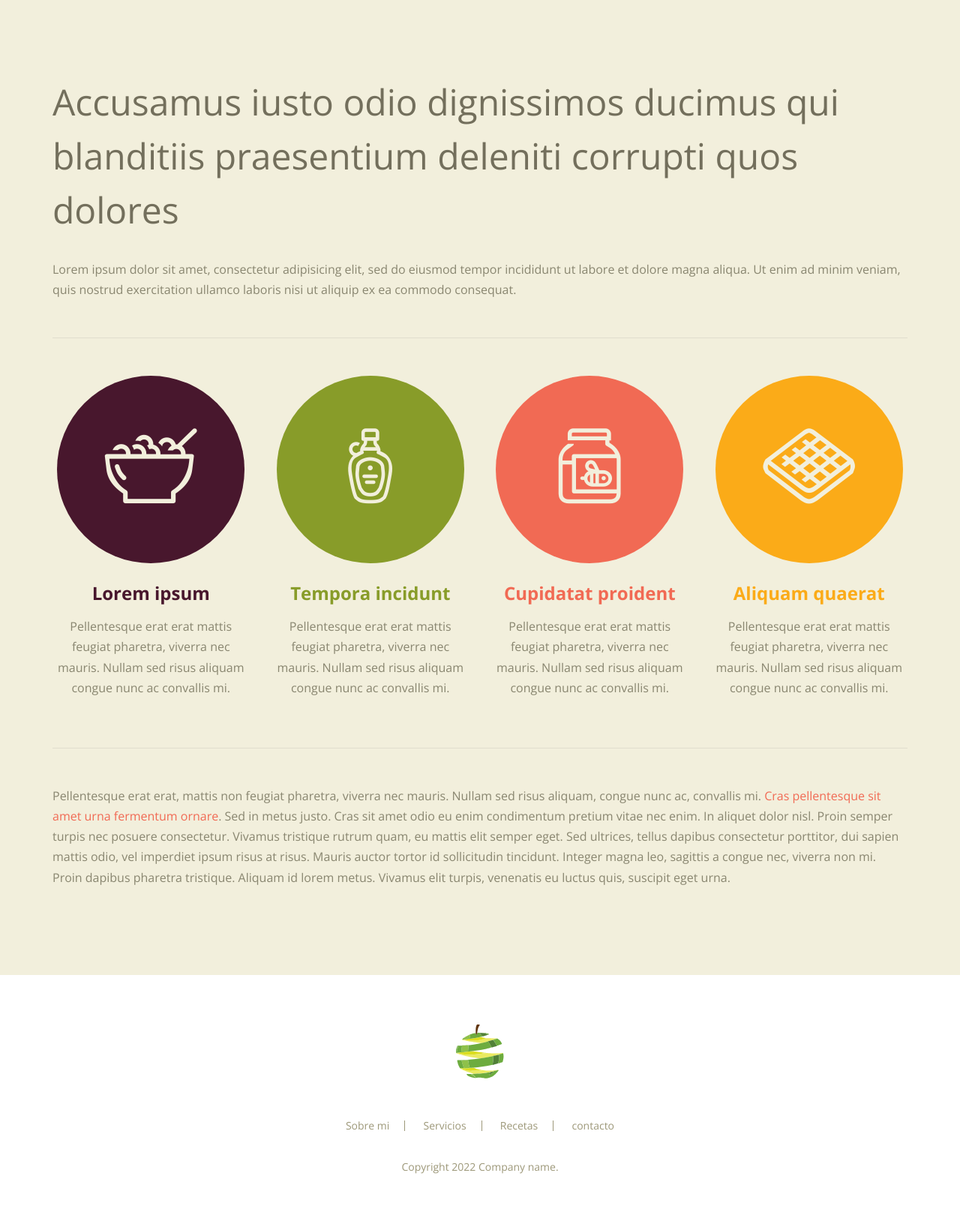
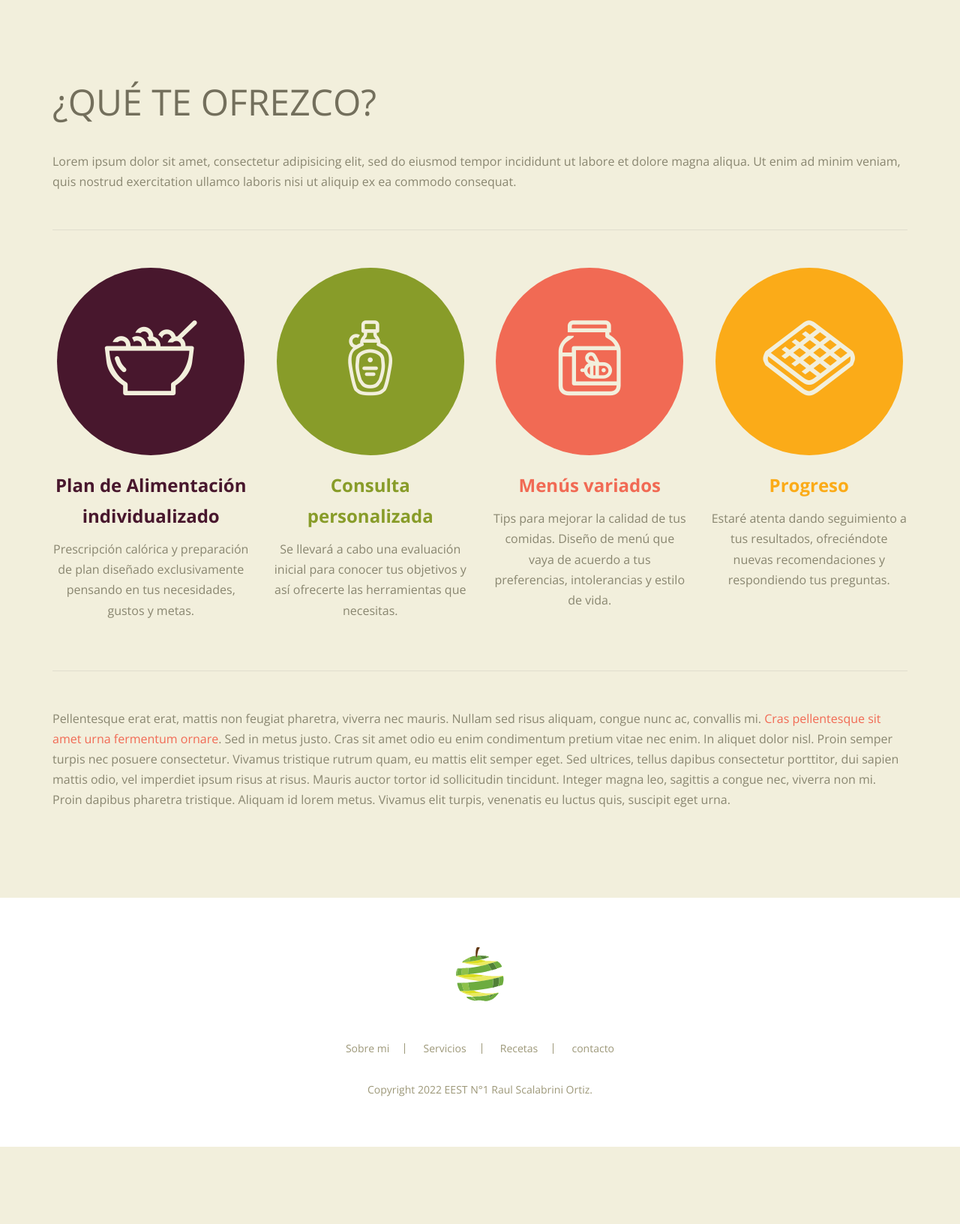
Before and after one commit to Lemengeton/nutricionista, a PHP site: page /offer.php in a window 1280 px wide. Shown: the part 101-1733 px from the top of the page at 75% size. After the commit the page ends 1630 px from the top, so only its background shows below. Run offline with PHP 8.4, Linux system fonts and the light colour scheme.

Commit message:
git Merge branch 'main' of https://github.com/Lemengeton/nutricionista

```diff
--- a/footer.html
+++ b/footer.html
@@ -10,7 +10,7 @@
             <a href="contacto.php">contacto</a>
         </nav>
         <div class="colophon">
-            <p>Copyright 2022 Company name.</p>
+            <p>Copyright 2022 EEST N°1 Raul Scalabrini Ortiz.</p>
         </div>
     </div>
 </footer>
--- a/header.php
+++ b/header.php
@@ -18,8 +18,8 @@
                 session_start();
                 if(isset($_SESSION['DNI_Usuario']))
                 {
-                    echo '<li class="menu-item"><a href="ingresar_recetas.php">Subir recetas</a></li>
-                <li class="menu-item"><a href="backend/cerrar_sesion.php">cerrar sesion</a></li>';
+                    echo '<li class="menu-item"><a href="ingresar_recetas.php">Subir Receta</a></li>
+                <li class="menu-item"><a href="backend/cerrar_sesion.php">Cerrar Sesion</a></li>';
                 }else{
                     echo '<li class="menu-item"><a href="login.php">Login</a></li>';
                 } ?>
--- a/offer.php
+++ b/offer.php
@@ -33,7 +33,7 @@
 				<div class="content">
 					<div class="container">
 
-						<h2 class="entry-title">Accusamus iusto odio dignissimos ducimus qui blanditiis praesentium deleniti corrupti quos dolores</h2>
+						<h2 class="entry-title">¿QUÉ TE OFREZCO?</h2>
 						<p>Lorem ipsum dolor sit amet, consectetur adipisicing elit, sed do eiusmod tempor incididunt ut labore et dolore magna aliqua. Ut enim ad minim veniam, quis nostrud exercitation ullamco laboris nisi ut aliquip ex ea commodo consequat. </p>
 
 						<hr>
@@ -42,37 +42,36 @@
 							<div class="col-md-3">
 								<div class="feature color-purple">
 									<div class="feature-icon"><i class="icon-bowl"></i></div>
-									<h3 class="feature-title">Lorem ipsum</h3>
-									<p>Pellentesque erat erat mattis feugiat pharetra, viverra nec mauris. Nullam sed risus aliquam congue nunc ac convallis mi. </p>
+									<h3 class="feature-title">Plan de Alimentación individualizado</h3>
+									<p>Prescripción calórica y preparación de plan diseñado exclusivamente pensando en tus necesidades, gustos y metas.</p>
 								</div>
 							</div>
 							<div class="col-md-3">
 								<div class="feature color-green">
 									<div class="feature-icon"><i class="icon-oil"></i></div>
-									<h3 class="feature-title">Tempora incidunt</h3>
-									<p>Pellentesque erat erat mattis feugiat pharetra, viverra nec mauris. Nullam sed risus aliquam congue nunc ac convallis mi. </p>
+									<h3 class="feature-title">Consulta personalizada</h3>
+									<p>Se llevará a cabo una evaluación inicial para conocer tus objetivos y así ofrecerte las herramientas que necesitas. </p>
 								</div>
 							</div>
 							<div class="col-md-3">
 								<div class="feature color-pink">
 									<div class="feature-icon"><i class="icon-honey"></i></div>
-									<h3 class="feature-title">Cupidatat proident</h3>
-									<p>Pellentesque erat erat mattis feugiat pharetra, viverra nec mauris. Nullam sed risus aliquam congue nunc ac convallis mi. </p>
+									<h3 class="feature-title">Menús variados</h3>
+									<p>Tips para mejorar la calidad de tus comidas. Diseño de menú que vaya de acuerdo a tus preferencias, intolerancias y estilo de vida.</p>
 								</div>
 							</div>
 							<div class="col-md-3">
 								<div class="feature color-orange">
 									<div class="feature-icon"><i class="icon-chocolate"></i></div>
-									<h3 class="feature-title">Aliquam quaerat</h3>
-									<p>Pellentesque erat erat mattis feugiat pharetra, viverra nec mauris. Nullam sed risus aliquam congue nunc ac convallis mi. </p>
+									<h3 class="feature-title">Progreso</h3>
+									<p>Estaré atenta dando seguimiento a tus resultados, ofreciéndote nuevas recomendaciones y respondiendo tus preguntas.</p>
 								</div>
 							</div>
 						</div>
 
 						<hr>
 
-						<p>Pellentesque erat erat, mattis non feugiat pharetra, viverra nec mauris. Nullam sed risus aliquam, congue nunc ac, convallis mi. <a href="#">Cras pellentesque sit amet urna fermentum ornare</a>. Sed in metus justo. Cras sit amet odio eu enim condimentum pretium vitae nec enim. In aliquet dolor nisl. Proin semper turpis nec posuere consectetur. Vivamus tristique rutrum quam, eu mattis elit semper eget. Sed ultrices, tellus dapibus consectetur porttitor, dui sapien mattis odio, vel imperdiet ipsum risus at risus. Mauris auctor tortor id sollicitudin tincidunt. Integer magna leo, sagittis a congue nec, viverra non mi. Proin dapibus pharetra tristique. Aliquam id lorem metus. Vivamus elit turpis, venenatis eu luctus quis, suscipit eget urna.
-</p>
+						<p>Pellentesque erat erat, mattis non feugiat pharetra, viverra nec mauris. Nullam sed risus aliquam, congue nunc ac, convallis mi. <a href="#">Cras pellentesque sit amet urna fermentum ornare</a>. Sed in metus justo. Cras sit amet odio eu enim condimentum pretium vitae nec enim. In aliquet dolor nisl. Proin semper turpis nec posuere consectetur. Vivamus tristique rutrum quam, eu mattis elit semper eget. Sed ultrices, tellus dapibus consectetur porttitor, dui sapien mattis odio, vel imperdiet ipsum risus at risus. Mauris auctor tortor id sollicitudin tincidunt. Integer magna leo, sagittis a congue nec, viverra non mi. Proin dapibus pharetra tristique. Aliquam id lorem metus. Vivamus elit turpis, venenatis eu luctus quis, suscipit eget urna.</p>
 					</div>
 				</div>
 
```
Also changed, not shown: about.php (+0 -14 lines), ingresar_recetas.php (+5 -5 lines).
